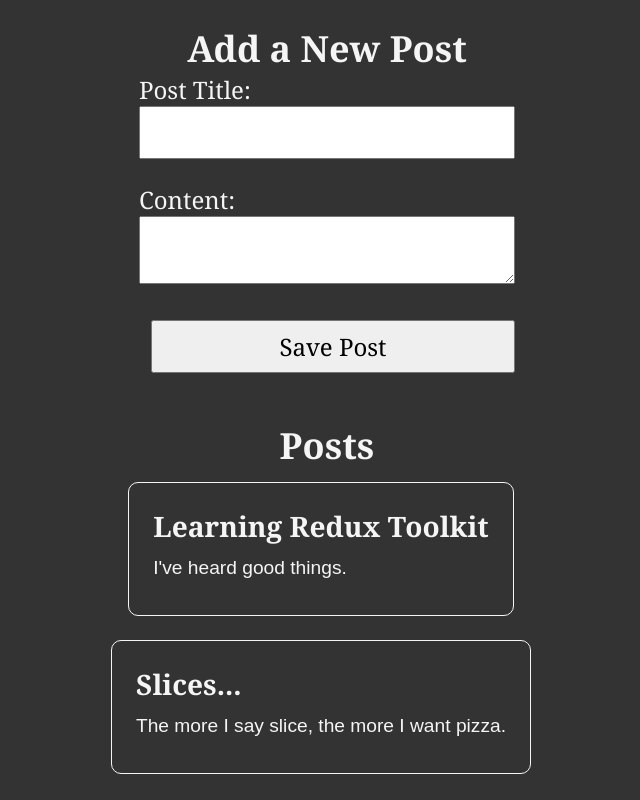
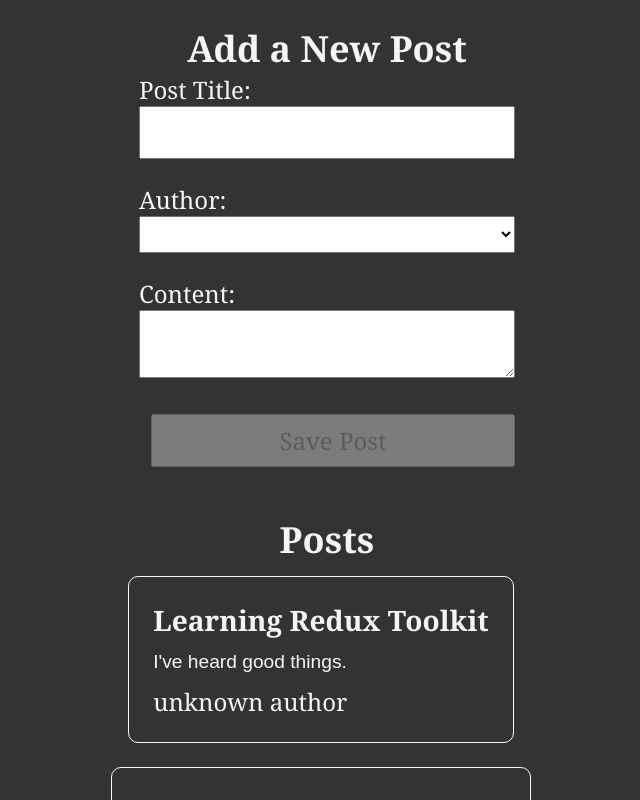
Before and after one commit to sinaderik/redux-practice, a React (Vite) app: page / in a window 1280 px wide. Shown: the top 800 px of the page, without its empty margins (313-953 px from the left). Built offline with nearby package versions, Linux system fonts and the light colour scheme.

Commit message:
feat: author name added to the posts

```diff
--- a/src/app/store.js
+++ b/src/app/store.js
@@ -1,10 +1,12 @@
 import { configureStore } from "@reduxjs/toolkit";
 import counterReducer from "../features/counter/counterSlice"
 import postsReducer from "../components/Posts/features/postsSlice"
+import usersReducer from "../components/Users/features/userSlice"
 
 export const store = configureStore({
     reducer: {
         counter:counterReducer,
-        posts:postsReducer
+        posts:postsReducer,
+        users:usersReducer,
     }
 })
--- a/src/components/Posts/features/AddPostForm.jsx
+++ b/src/components/Posts/features/AddPostForm.jsx
@@ -1,24 +1,35 @@
 import React, { useState } from 'react'
-import { useDispatch } from 'react-redux'
-import { nanoid } from '@reduxjs/toolkit'
+import { useDispatch, useSelector } from 'react-redux'
 import { postAdded } from './postsSlice'
+import { selectAllUsers } from '../../Users/features/userSlice';
+
 
 export default function AddPostForm() {
 
-    const [title, setTitle] = useState('')
-    const [content, setContent] = useState('')
+    const [title, setTitle] = useState('');
+    const [content, setContent] = useState('');
+    const [userId, setUserId] = useState('');
+    const users = useSelector(selectAllUsers)
     const dispatch = useDispatch();
+
+    const canSave=Boolean(title) && Boolean(content) && Boolean(userId)
 
     const onTitleChanged = e => setTitle(e.target.value)
     const onContentChanged = e => setContent(e.target.value)
     const onSavePostClicked = () => {
         if (title && content) {
-            dispatch(postAdded(title, content))
+            dispatch(postAdded(title, content,userId))
             setTitle('')
             setContent('')
+            setUserId('')
         }
     }
-
+    const onAuthorChanged = e => setUserId(e.target.value)
+    const usersOptions = users.map(user => (
+        <option key={user.id} value={user.id}>
+            {user.name}
+        </option>
+    ))
 
     return (
         <section>
@@ -32,11 +43,11 @@
                     value={title}
                     onChange={onTitleChanged}
                 />
-                {/* <label htmlFor="postAuthor">Author:</label>
+                <label htmlFor="postAuthor">Author:</label>
                 <select id="postAuthor" value={userId} onChange={onAuthorChanged}>
                     <option value=""></option>
                     {usersOptions}
-                </select> */}
+                </select>
                 <label htmlFor="postContent">Content:</label>
                 <textarea
                     id="postContent"
@@ -47,7 +58,7 @@
                 <button
                     type="button"
                     onClick={onSavePostClicked}
-                // disabled={!canSave}
+                disabled={!canSave}
                 >Save Post</button>
             </form>
         </section>
--- /dev/null
+++ b/src/components/Posts/features/PostAuthor.jsx
@@ -0,0 +1,12 @@
+import { useSelector } from "react-redux";
+import { selectAllUsers } from "../../Users/features/userSlice";
+import React from 'react'
+
+export default function PostAuthor({userId}) {
+    const users = useSelector(selectAllUsers)
+    const author = users.find(user => user.id === userId)
+
+    return (
+        <span>{author ? author.name : 'unknown author'}</span>
+    )
+}
--- a/src/components/Posts/features/Posts.jsx
+++ b/src/components/Posts/features/Posts.jsx
@@ -1,6 +1,7 @@
 import React from 'react'
 import { useSelector } from 'react-redux'
 import { selectAllPosts } from './postsSlice'
+import PostAuthor from './PostAuthor'
 import "./posts.css"
 
 export default function Posts() {
@@ -14,6 +15,7 @@
     <article key={post.id}>
       <h3>{post.title}</h3>
       <p>{post.content.substring(0, 100)}</p>
+      <PostAuthor userId={post.userId} />
     </article>
   ))
 
--- a/src/components/Posts/features/postsSlice.js
+++ b/src/components/Posts/features/postsSlice.js
@@ -25,12 +25,13 @@
                 // as a result we can write js code like this
                 state.push(action.payload)
             },
-            prepare(title, content) {
+            prepare(title, content,userId) {
                 return {
                     payload: {
                         id: nanoid(),
                         title,
-                        content
+                        content,
+                        userId
                     }
                 }
             }
--- a/src/components/Users/features/userSlice.js
+++ b/src/components/Users/features/userSlice.js
@@ -0,0 +1,16 @@
+import { createSlice } from "@reduxjs/toolkit";
+
+const initialState = [
+    { id: '0', name: 'alireza naderi' },
+    { id: '1', name: 'hamed javadi' },
+    { id: '2', name: 'kamran ghasemi' },
+]
+
+const postSlice = createSlice({
+    name: 'users',
+    initialState,
+    reducers: {}
+})
+
+export const selectAllUsers = (state) => state.users
+export default postSlice.reducer
```
